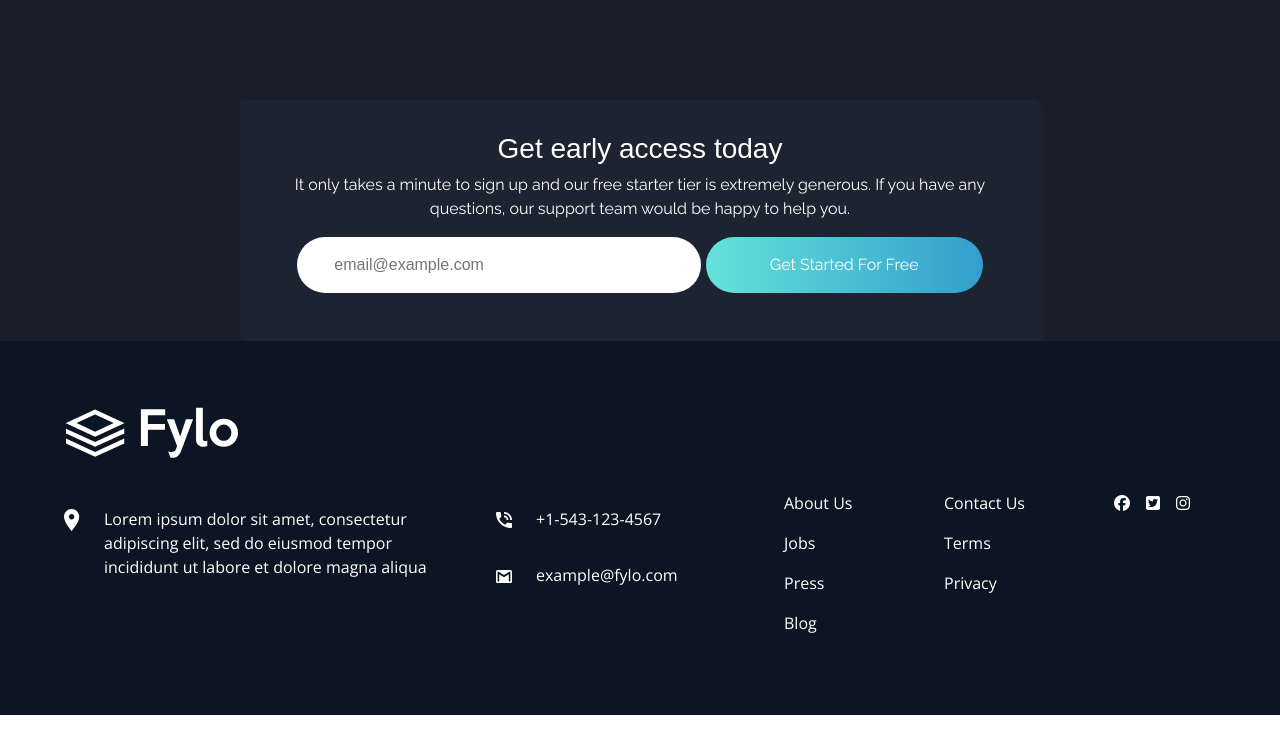
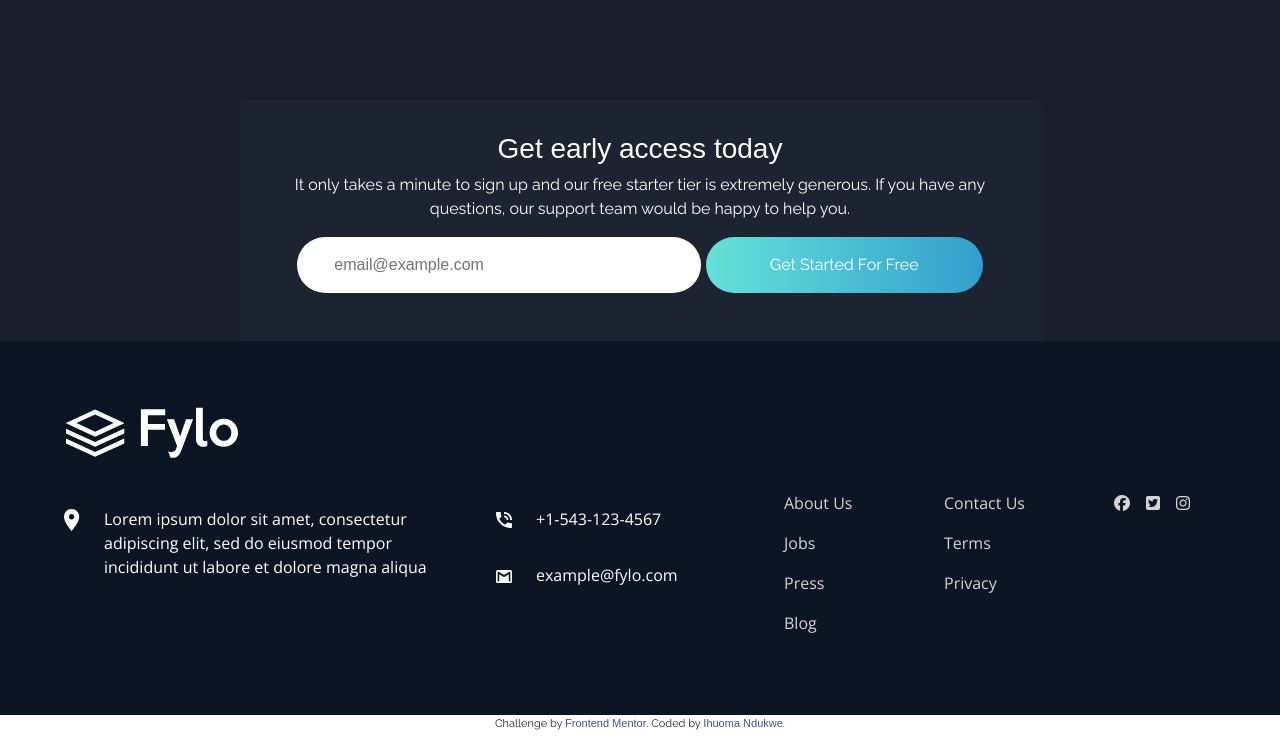
Before and after one commit to Ihuoma5/fylo-dark-theme-landing-page, a plain HTML site: page index.html in a window 1280 px wide. Shown: the part 2704-3453 px from the top of the page. Before the commit the page ends 3419 px from the top, so only its background shows below. Drawn offline with nearby package versions, Linux system fonts and the light colour scheme.

Commit message:
worked on readme file

```diff
--- a/index.html
+++ b/index.html
@@ -257,7 +257,7 @@
           extremely generous. If you have any questions, our support team would
           be happy to help you.
         </p>
-        <input type="text" placeholder="email@example.com" required/>
+        <input type="text" placeholder="email@example.com" required />
         <button>Get Started For Free</button>
       </section>
 
@@ -306,15 +306,15 @@
         </div>
       </footer>
     </main>
+    <p class="attribution">
+      Challenge by
+      <a href="https://www.frontendmentor.io?ref=challenge" target="_blank"
+        >Frontend Mentor</a
+      >. Coded by <a href="https://github.com/Ihuoma5">Ihuoma Ndukwe</a>.
+    </p>
     <script
       src="https://kit.fontawesome.com/3a10af7bd3.js"
       crossorigin="anonymous"
     ></script>
   </body>
 </html>
-<!-- <p class="attribution">
-        Challenge by
-        <a href="https://www.frontendmentor.io?ref=challenge" target="_blank"
-          >Frontend Mentor</a
-        >. Coded by <a href="#">Your Name Here</a>.
-      </p> -->
--- a/style.css
+++ b/style.css
@@ -222,6 +222,11 @@ footer div ul li {
     padding-bottom: 1rem;
     font-family: var(--open-sans);
     font-weight: 400;
+    color: rgb(216, 211, 211);
+}
+footer div ul li:hover{
+  color: var(--white);
+  cursor: pointer;
 }
 .footer-item{
     padding-top: 4rem;
```
Also changed, not shown: 1 other file.
